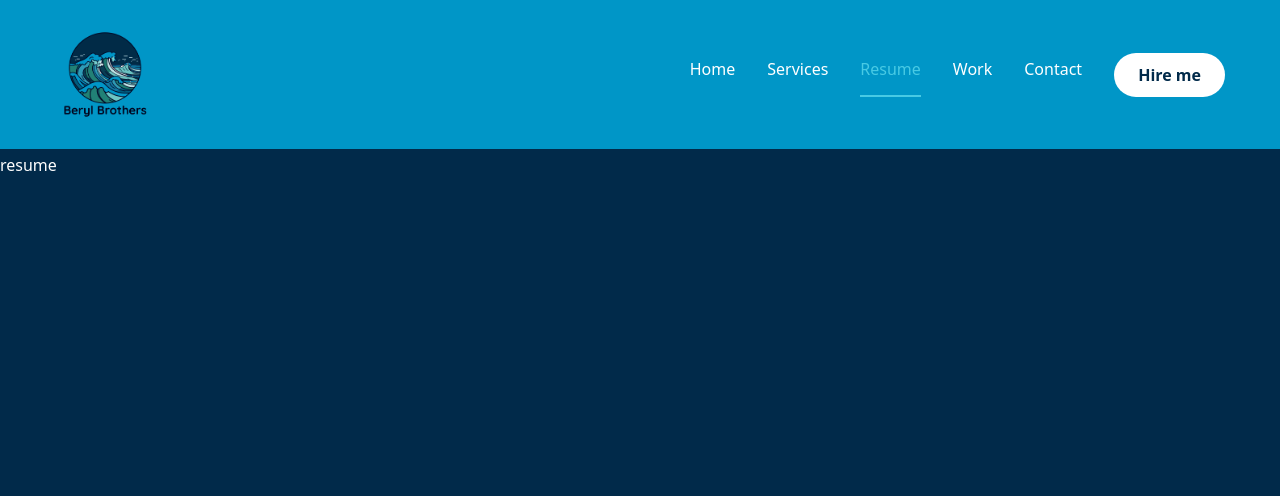
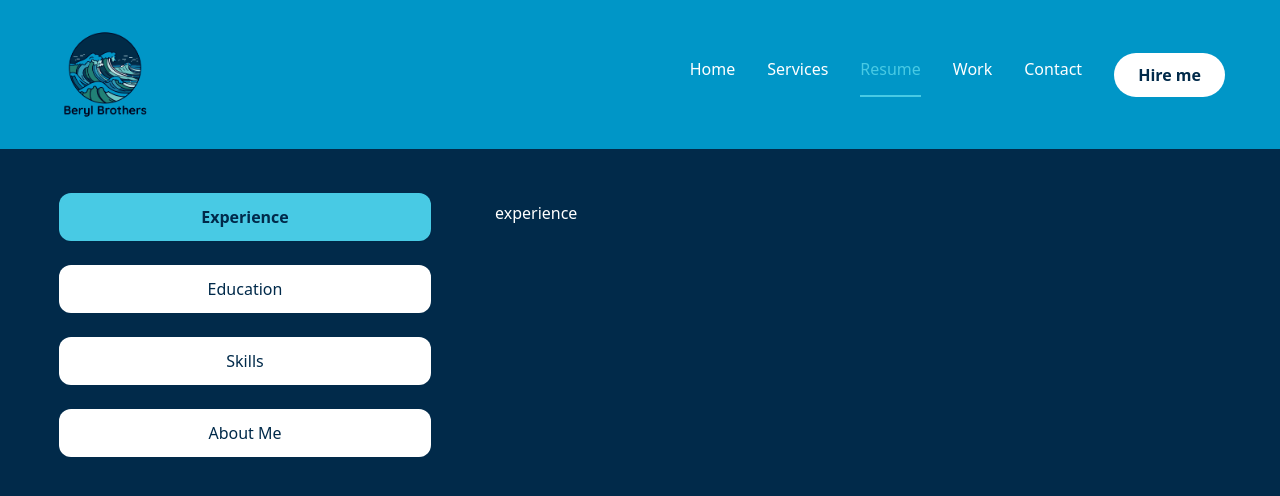
Before and after one commit to BerylBrothers/New-Form, a Next.js app: page /resume in a window 1280 px wide. Shown: the top 496 px of the page. Built offline with nearby package versions, Linux system fonts and the light colour scheme.

Commit message:
resume page in progress

```diff
--- a/app/resume/page.jsx
+++ b/app/resume/page.jsx
@@ -1,8 +1,186 @@
+"use client";
+
+import {
+  FaHtml5,
+  FaCss3, FaJs, FaReact, FaFigma, FaNodeJs
+} from "react-icons/fa";
+
+import {
+SiTailwindcss, SiNextdotjs
+} from "react-icons/si";
+
+//about data
+const about = {
+  title:"About me",
+  description:"Lorem ipsum dolor sit amet consectetur adipisicing elit. Enim alias, eius ea earum autem quaerat ipsum magnam!",
+  info:[
+    {
+      fieldName: "Name",
+      fieldValue: "Daniel Collins"
+    },
+    {
+      fieldName: "Phone",
+      fieldValue: "904-477-8782"
+    },
+    {
+      fieldName: "Experience",
+      fieldValue: "6+ years"
+    },
+    {
+      fieldName: "Nationality",
+      fieldValue: "American"
+    },
+    {
+      fieldName: "Email",
+      fieldValue: "Daniel@Berylbrothers.com"
+    },
+    {
+      fieldName: "Freelance",
+      fieldValue: "Available"
+    },
+
+
+  ]
+}
+
+    //experience data
+    const experience = {
+      icon:'/assets/resume/cap.svg',
+      title:'My experience',
+      description:"Lorem ipsum dolor sit amet consectetur adipisicing elit. Enim alias, eius ea earum autem quaerat ipsum magnam!",
+      items: [
+        {
+          company:"Beryl Brothers Inc.",
+          position:"Fullstack Developer",
+          duration:"2021-present"
+        },
+        {
+          company:"Beryl Brothers Inc.",
+          position:"Fullstack Developer",
+          duration:"2021-present"
+        },
+        {
+          company:"Beryl Brothers Inc.",
+          position:"Fullstack Developer",
+          duration:"2021-present"
+        },
+        {
+          company:"Beryl Brothers Inc.",
+          position:"Fullstack Developer",
+          duration:"2021-present"
+        },
+      ]
+    }
+
+     //education data
+     const education = {
+      icon:'/assets/resume/badge.svg',
+      title:'My experience',
+      description:"Lorem ipsum dolor sit amet consectetur adipisicing elit. Enim alias, eius ea earum autem quaerat ipsum magnam!",
+      items: [
+        {
+          institution:"University of North Florida.",
+          degree:"Fullstack Developer",
+          duration:"2021-present"
+        },
+        {
+          institution:"University of North Florida.",
+          degree:"Fullstack Developer",
+          duration:"2021-present"
+        },
+        {
+          institution:"University of North Florida.",
+          degree:"Fullstack Developer",
+          duration:"2021-present"
+        },
+      ]
+    }
+
+    //skills data
+    const skills = {
+      title: "My skills",
+      description:"Lorem ipsum dolor sit amet consectetur adipisicing elit. Enim alias, eius ea earum autem quaerat ipsum magnam!",
+      SkillList:[
+        {
+          icon: < FaHtml5 />,
+          name: "html 5"
+        },
+        {
+          icon: < FaCss3 />,
+          name: "css 3"
+        },
+        {
+          icon: < FaJs />,
+          name: "javascript"
+        },
+        {
+          icon: < FaReact />,
+          name: "react"
+        },
+        {
+          icon: < FaFigma />,
+          name: "figma"
+        },
+        {
+          icon: < FaNodeJs />,
+          name: "node js"
+        },
+        {
+          icon: < SiNextdotjs />,
+          name: "node js"
+        },
+        {
+          icon: < SiTailwindcss />,
+          name: "node js"
+        },
+      ]
+    }
+
+    import {Tabs, TabsContent, TabsList, TabsTrigger} from '../../components/ui/tabs';
+
+    import { Tooltip, TooltipContent, TooltipProvider, TooltipTrigger } from "../../components/ui/tooltip";
+
+    import { ScrollArea } from "../../components/ui/scroll-area";
+
+    import { motion } from "framer-motion";
+
+
+
 import React from 'react'
 
 const resume = () => {
   return (
-    <div>resume</div>
+    <motion.div initial={{opacity: 0}} animate={{opacity: 1, transition:{delay: 2.4, duration:0.4, ease:"easeIn"},}}
+    className="min-h-[80vh] flex flex-col justify-center py-6 xl:py-0"
+    >
+      <div className="container mx-auto">
+        <Tabs defaultValue="experience" className="flex flex-col xl:flex-row gap-[60px]">
+          <TabsList className="flex flex-col w-full max-w-[380px] mx-auto xl:mx-0 gap-6">
+            <TabsTrigger value="experience">Experience</TabsTrigger>
+            <TabsTrigger value="education">Education</TabsTrigger>
+            <TabsTrigger value="skills">Skills</TabsTrigger>
+            <TabsTrigger value="about">About Me</TabsTrigger>
+          </TabsList>
+
+          {/* content */}
+          <div className="min-h-[70vh] w-full">
+            {/* experience */}
+            <TabsContent value="experience" className="w-full">
+              experience
+            </TabsContent>
+            <TabsContent value="education" className="w-full">
+              education
+            </TabsContent>
+            <TabsContent value="skills" className="w-full">
+              skills
+            </TabsContent>
+            <TabsContent value="about" className="w-full">
+              about
+            </TabsContent>
+          </div>
+        </Tabs>
+      </div>
+      </motion.div>
   )
 }
 
--- a/components/ui/tabs.jsx
+++ b/components/ui/tabs.jsx
@@ -11,8 +11,7 @@
   <TabsPrimitive.List
     ref={ref}
     className={cn(
-      "inline-flex h-10 items-center justify-center rounded-md bg-slate-100 p-1 text-slate-500 dark:bg-slate-800 dark:text-slate-400",
-      className
+      "inline-flex h-auto rounded-md p-1 text-primary",className
     )}
     {...props} />
 ))
@@ -22,7 +21,7 @@
   <TabsPrimitive.Trigger
     ref={ref}
     className={cn(
-      "inline-flex items-center justify-center whitespace-nowrap rounded-sm px-3 py-1.5 text-sm font-medium ring-offset-white transition-all focus-visible:outline-none focus-visible:ring-2 focus-visible:ring-slate-950 focus-visible:ring-offset-2 disabled:pointer-events-none disabled:opacity-50 data-[state=active]:bg-white data-[state=active]:text-slate-950 data-[state=active]:shadow-sm dark:ring-offset-slate-950 dark:focus-visible:ring-slate-300 dark:data-[state=active]:bg-slate-950 dark:data-[state=active]:text-slate-50",
+      "inline-flex items-center w-full bg-[#ffffff] justify-center whitespace-nowrap text-primary rounded-xl p-3 text-base font-medium ring-offset-white transitional-all disabled:pointer-events-none disabled:opacity-50 data-[state=active]:bg-accent  data-[state=active]:text-primary data-[state=active]:font-bold data-[state=active]:shadow-sm" ,
       className
     )}
     {...props} />
```
